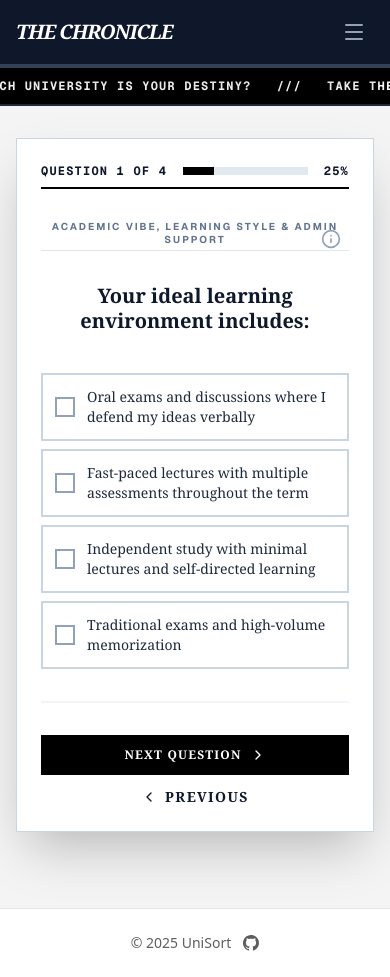
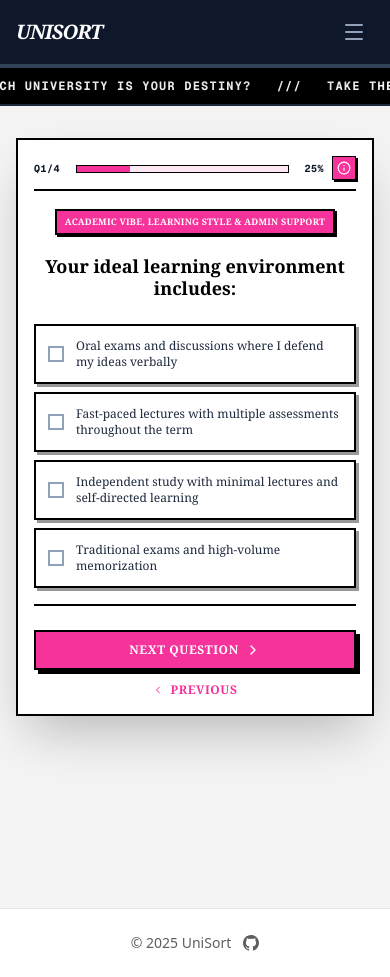
Before and after one commit to yanicells/UniSort, a Next.js app: page /quiz in a window 390 px wide. Both pictures are taken after a click on the button "SKIP". Built offline with nearby package versions, Linux system fonts and the light colour scheme.

Commit message:
edit responsiveness

```diff
--- a/components/freedom-wall/single-post-page.tsx
+++ b/components/freedom-wall/single-post-page.tsx
@@ -28,7 +28,7 @@ export default function SinglePostPage({
       <NewspaperMasthead />
       <div className="min-h-screen bg-[#f4f4f4] text-slate-900 font-serif pb-12">
         {/* Marquee */}
-        <div className="bg-pink-600 text-white py-2 overflow-hidden whitespace-nowrap border-b-2 border-pink-800">
+        <div className="bg-pink-500 text-white py-2 overflow-hidden whitespace-nowrap border-b-2 border-pink-700">
           <div className="animate-marquee inline-block font-mono text-xs md:text-sm font-bold tracking-widest">
             CONFESSIONS /// RANTS /// LOVE LETTERS /// LOST & FOUND ///
             SHOUTOUTS /// ANONYMOUS /// UNCENSORED
--- a/components/layout/NewspaperMasthead.tsx
+++ b/components/layout/NewspaperMasthead.tsx
@@ -71,7 +71,7 @@ export function NewspaperMasthead() {
             mobileOpen && "lg:opacity-100 opacity-0"
           )}
         >
-          THE CHRONICLE
+          UNISORT
         </Link>
 
         {/* Desktop Navigation */}
@@ -160,7 +160,7 @@ export function NewspaperMasthead() {
                 className="font-serif font-black italic tracking-tighter text-xl"
                 onClick={() => setMobileOpen(false)}
               >
-                THE CHRONICLE
+                UNISORT
               </Link>
               <button
                 aria-label="Close menu"
--- a/components/quiz/get-name.tsx
+++ b/components/quiz/get-name.tsx
@@ -13,24 +13,24 @@ export default function GetName({ onContinue }: GetNameProps) {
   return (
     <div className="w-full max-w-2xl mx-auto py-6 md:py-12 px-4">
       {/* Press Pass Design */}
-      <div className="relative bg-white border-2 md:border-4 border-neutral-800 shadow-[8px_8px_0px_0px_#262626] md:shadow-[16px_16px_0px_0px_#262626] overflow-hidden transform rotate-0 md:rotate-1 hover:rotate-0 transition-transform duration-300">
+      <div className="relative bg-pink-50 border-2 md:border-4 border-black shadow-[8px_8px_0px_0px_rgba(219,39,119,1)] md:shadow-[16px_16px_0px_0px_rgba(219,39,119,1)] overflow-hidden transform rotate-0 md:rotate-1 hover:rotate-0 transition-transform duration-300">
         {/* Lanyard Hole */}
-        <div className="absolute top-4 left-1/2 -translate-x-1/2 w-16 h-4 bg-slate-200 rounded-full border-2 border-neutral-800"></div>
+        <div className="absolute top-4 left-1/2 -translate-x-1/2 w-16 h-4 bg-pink-200 rounded-full border-2 border-black"></div>
 
         {/* Header */}
-        <div className="bg-neutral-800 text-white p-4 pt-10 md:p-6 md:pt-12 text-center border-b-2 md:border-b-4 border-neutral-800">
+        <div className="bg-pink-600 text-white p-4 pt-10 md:p-6 md:pt-12 text-center border-b-2 md:border-b-4 border-black">
           <h2 className="text-2xl md:text-4xl font-black uppercase tracking-tighter leading-none">
             Official Press Pass
           </h2>
-          <p className="font-mono text-xs mt-2 tracking-[0.3em] text-slate-400">
+          <p className="font-mono text-xs mt-2 tracking-[0.3em] text-pink-100">
             UNISORT CHRONICLE • ACCESS GRANTED
           </p>
         </div>
 
         <div className="p-4 md:p-8 lg:p-12 flex flex-col md:flex-row gap-4 md:gap-8 items-center">
           {/* Photo Placeholder */}
-          <div className="w-24 h-32 md:w-32 md:h-40 border-2 border-neutral-800 bg-slate-100 flex items-center justify-center flex-shrink-0 shadow-[4px_4px_0px_0px_rgba(0,0,0,0.2)]">
-            <User className="w-12 h-12 md:w-16 md:h-16 text-slate-300" />
+          <div className="w-24 h-32 md:w-32 md:h-40 border-2 border-black bg-pink-100 flex items-center justify-center flex-shrink-0 shadow-[4px_4px_0px_0px_rgba(0,0,0,0.2)]">
+            <User className="w-12 h-12 md:w-16 md:h-16 text-pink-300" />
           </div>
 
           {/* Form Fields */}
@@ -44,7 +44,7 @@ export default function GetName({ onContinue }: GetNameProps) {
                 value={name}
                 onChange={(e) => setName(e.target.value)}
                 placeholder="TYPE NAME HERE..."
-                className="w-full border-b-2 md:border-b-4 border-neutral-800 bg-transparent px-1 md:px-2 py-1 md:py-2 font-serif text-lg md:text-2xl lg:text-3xl font-bold focus:outline-none focus:border-blue-600 placeholder:text-slate-200 placeholder:font-sans uppercase"
+                className="w-full border-b-2 md:border-b-4 border-black bg-transparent px-1 md:px-2 py-1 md:py-2 font-serif text-lg md:text-2xl lg:text-3xl font-bold focus:outline-none focus:border-pink-600 placeholder:text-pink-200 placeholder:font-sans uppercase"
                 maxLength={20}
                 autoFocus
               />
@@ -57,7 +57,7 @@ export default function GetName({ onContinue }: GetNameProps) {
 
               <button
                 onClick={() => onContinue(name.trim() || "Anonymous")}
-                className="group flex items-center gap-1 md:gap-2 bg-neutral-800 text-white px-4 py-2 md:px-6 md:py-3 font-bold uppercase tracking-widest text-xs md:text-sm hover:bg-blue-600 transition-colors"
+                className="group flex items-center gap-1 md:gap-2 bg-pink-600 text-white px-4 py-2 md:px-6 md:py-3 font-bold uppercase tracking-widest text-xs md:text-sm hover:bg-pink-700 transition-colors border-2 border-black"
               >
                 {name.trim() ? "Enter" : "Skip"}
                 <ArrowRight className="w-4 h-4 group-hover:translate-x-1 transition-transform" />
@@ -67,7 +67,7 @@ export default function GetName({ onContinue }: GetNameProps) {
         </div>
 
         {/* Barcode Decoration */}
-        <div className="h-12 bg-slate-100 border-t-4 border-neutral-800 flex items-center justify-center overflow-hidden">
+        <div className="h-12 bg-pink-100 border-t-4 border-black flex items-center justify-center overflow-hidden">
           <div className="font-libre-barcode text-4xl opacity-50 tracking-widest select-none">
             ||| || ||| || |||| ||| || || |||||
           </div>
--- a/components/quiz/quiz-view.tsx
+++ b/components/quiz/quiz-view.tsx
@@ -129,19 +129,21 @@ export default function QuizView({
     [currentQuestionIndex]
   );
 
+
+
   return (
-    <div className="relative bg-white shadow-2xl border border-slate-300 p-6 md:p-8">
+    <div className="relative bg-white shadow-2xl border-2 md:border-4 border-black p-4 md:p-6 lg:p-8">
       {!quizCompleted ? (
-        <div className="space-y-8">
+        <div className="space-y-4 md:space-y-6">
           {/* Progress Header */}
-          <div className="flex items-center justify-between border-b-2 border-black pb-2">
-            <span className="font-mono text-xs font-bold uppercase tracking-widest">
-              Question {currentQuestionIndex + 1} of{" "}
-              {questions.questions.length}
+          <div className="pb-2 border-b-2 md:border-b-4 border-black">
+            <div className="flex items-center justify-between gap-2">
+              <span className="font-mono text-[10px] sm:text-xs font-bold uppercase tracking-wider sm:tracking-widest">
+                Q{currentQuestionIndex + 1}/{questions.questions.length}
               </span>
-            <div className="flex-1 mx-4 h-2 bg-slate-200">
+              <div className="flex-1 mx-2 sm:mx-4 h-2 md:h-3 bg-pink-100 border border-black md:border-2">
                 <div
-                className="h-full bg-black transition-all duration-300"
+                  className="h-full bg-pink-500 transition-all duration-300"
                   style={{
                     width: `${
                       ((currentQuestionIndex + 1) / questions.questions.length) *
@@ -150,48 +152,47 @@ export default function QuizView({
                   }}
                 ></div>
               </div>
-            <span className="font-mono text-xs font-bold uppercase tracking-widest">
+              <span className="font-mono text-[10px] sm:text-xs font-bold uppercase tracking-wider sm:tracking-widest">
                 {Math.round(
                   ((currentQuestionIndex + 1) / questions.questions.length) * 100
                 )}
                 %
               </span>
-          </div>
-
-          <div className="space-y-6 text-center relative">
-            <div className="absolute right-0 top-0">
+              {/* Info button inline - mobile */}
+              <div className="md:hidden">
                 <Dialog>
                   <DialogTrigger asChild>
                     <button
-                    className="text-slate-400 hover:text-black transition-colors p-2"
+                      className="transition-all p-1 bg-pink-500 text-white border border-black shadow-[2px_2px_0px_0px_rgba(0,0,0,1)] hover:shadow-[3px_3px_0px_0px_rgba(0,0,0,1)] hover:translate-x-[-1px] hover:translate-y-[-1px]"
                       aria-label="Show rationale"
                     >
-                    <Info className="w-5 h-5" />
+                      <Info className="w-3.5 h-3.5" />
                     </button>
                   </DialogTrigger>
-                <DialogContent className="font-serif border-2 border-black">
-                  <DialogHeader>
-                    <DialogTitle className="font-black uppercase tracking-tight">
-                      Why this matters
+                  <DialogContent className="max-w-[75vw] w-full border-2 border-black shadow-[4px_4px_0px_0px_rgba(0,0,0,1)] bg-pink-50 max-h-[80vh] overflow-y-auto">
+                    <DialogHeader className="space-y-2">
+                      <DialogTitle className="font-black uppercase tracking-tight text-sm sm:text-base border-b-2 border-black pb-2">
+                        Why This Matters
                       </DialogTitle>
-                    <DialogDescription className="pt-4 text-base leading-relaxed font-serif text-slate-800">
+                    </DialogHeader>
+                    <div className="space-y-3">
+                      <p className="leading-relaxed text-slate-700 text-[10px] sm:text-xs">
                         {currentQuestion.rationale}
-                    </DialogDescription>
-                  </DialogHeader>
-                  <div className="mt-6 space-y-3">
-                    <h4 className="text-xs font-bold font-sans uppercase tracking-widest border-b border-black pb-1">
-                      Current Alignment
+                      </p>
+                      <div className="pt-3 border-t-2 border-black">
+                        <h4 className="font-black uppercase text-[10px] sm:text-xs tracking-widest mb-2">
+                          Your Current Standing
                         </h4>
-                    <div className="space-y-2">
+                        <div className="space-y-1.5">
                           {chartData.map((item) => (
                             <div
                               key={item.label}
-                          className="flex items-center gap-3"
+                              className="flex items-center gap-2"
                             >
-                          <span className="w-10 text-xs font-bold font-mono">
+                              <span className="w-10 sm:w-12 font-black text-[10px] sm:text-xs">
                                 {item.label}
                               </span>
-                          <div className="flex-1 h-2 bg-slate-100 border border-slate-200 overflow-hidden">
+                              <div className="flex-1 h-2.5 sm:h-3 bg-pink-100 border border-black overflow-hidden">
                                 <div
                                   className={`h-full ${item.color} transition-all duration-500`}
                                   style={{
@@ -199,6 +200,64 @@ export default function QuizView({
                                   }}
                                 />
                               </div>
+                              <span className="w-8 sm:w-10 text-[10px] sm:text-xs font-bold text-right">
+                                {Math.round((item.value / maxScore) * 100)}%
+                              </span>
+                            </div>
+                          ))}
+                        </div>
+                      </div>
+                    </div>
+                  </DialogContent>
+                </Dialog>
+              </div>
+            </div>
+          </div>
+
+          <div className="space-y-3 md:space-y-5 text-center relative">
+            <div className="absolute right-0 top-0 hidden md:block">
+              <Dialog>
+                <DialogTrigger asChild>
+                  <button
+                    className="transition-all p-1 md:p-2 bg-pink-500 text-white border border-black shadow-[2px_2px_0px_0px_rgba(0,0,0,1)] hover:shadow-[3px_3px_0px_0px_rgba(0,0,0,1)] hover:translate-x-[-1px] hover:translate-y-[-1px]"
+                    aria-label="Show rationale"
+                  >
+                    <Info className="w-4 h-4 md:w-5 md:h-5" />
+                  </button>
+                </DialogTrigger>
+                <DialogContent className="max-w-2xl border-2 md:border-4 border-black shadow-[4px_4px_0px_0px_rgba(0,0,0,1)] md:shadow-[8px_8px_0px_0px_rgba(0,0,0,1)] bg-pink-50 hidden md:block">
+                  <DialogHeader className="space-y-3">
+                    <DialogTitle className="font-black uppercase tracking-tight text-xl md:text-2xl lg:text-3xl border-b-2 md:border-b-4 border-black pb-2 md:pb-3">
+                      Why this matters
+                    </DialogTitle>
+                    <DialogDescription className="pt-1 md:pt-2 text-sm md:text-base lg:text-lg leading-relaxed font-serif text-slate-800">
+                      {currentQuestion.rationale}
+                    </DialogDescription>
+                  </DialogHeader>
+                  <div className="mt-4 md:mt-6 p-3 md:p-4 bg-white border-2 border-black">
+                    <h4 className="text-xs md:text-sm font-black uppercase tracking-wider md:tracking-widest mb-3 md:mb-4 bg-pink-600 text-white px-2 md:px-3 py-1 md:py-1.5 inline-block border border-black">
+                      Your Current Alignment
+                    </h4>
+                    <div className="space-y-2 md:space-y-3">
+                      {chartData.map((item) => (
+                        <div
+                          key={item.label}
+                          className="flex items-center gap-2 md:gap-3 bg-pink-50 p-2 border border-black"
+                        >
+                          <span className="w-10 md:w-14 text-xs md:text-sm font-black">
+                            {item.label}
+                          </span>
+                          <div className="flex-1 h-3 md:h-4 bg-pink-100 border border-black overflow-hidden">
+                            <div
+                              className={`h-full ${item.color} transition-all duration-500`}
+                              style={{
+                                width: `${(item.value / maxScore) * 100}%`,
+                              }}
+                            />
+                          </div>
+                          <span className="w-10 md:w-12 text-xs md:text-sm font-bold text-right">
+                            {Math.round((item.value / maxScore) * 100)}%
+                          </span>
                         </div>
                       ))}
                     </div>
@@ -207,11 +266,13 @@ export default function QuizView({
               </Dialog>
             </div>
 
-            <h1 className="text-[10px] md:text-xs font-bold font-sans uppercase tracking-[0.2em] text-slate-500 border-b border-slate-200 inline-block pb-1">
+            {/* Section Label */}
+            <div className="inline-block bg-pink-500 text-white px-2 py-1 md:px-4 md:py-1.5 text-[9px] sm:text-[10px] md:text-xs font-black uppercase tracking-wide md:tracking-widest border-2 border-black shadow-[2px_2px_0px_0px_rgba(0,0,0,1)] md:shadow-[3px_3px_0px_0px_rgba(0,0,0,1)]">
               {currentQuestion.section}
-            </h1>
+            </div>
 
-            <h2 className="text-xl sm:text-2xl md:text-3xl lg:text-4xl font-black font-serif leading-tight px-2 md:px-4 max-w-3xl mx-auto py-2 md:py-4">
+            {/* Question */}
+            <h2 className="text-lg sm:text-xl md:text-2xl lg:text-3xl font-serif text-black font-black leading-tight px-1 sm:px-2 md:px-4 max-w-3xl mx-auto py-2 md:py-3">
               {currentQuestion.question}
             </h2>
           </div>
@@ -222,24 +283,26 @@ export default function QuizView({
               return (
                 <button
                   key={choice.text}
-                  className={`w-full text-left p-3 md:p-4 border-2 transition-all duration-200 group flex items-center gap-3 md:gap-4 ${
+                  className={`w-full text-left p-3 md:p-4 border-2 md:border-3 border-black transition-all duration-200 group flex items-center gap-3 ${
                     isSelected
-                      ? "border-black bg-black text-white shadow-[4px_4px_0px_0px_rgba(0,0,0,0.2)]"
-                      : "border-slate-300 hover:border-black hover:bg-slate-50 text-slate-800"
+                      ? "bg-pink-400 text-white shadow-[5px_5px_0px_0px_rgba(251,113,133,0.6)] md:shadow-[7px_7px_0px_0px_rgba(251,113,133,0.6)] transform translate-x-[-2px] translate-y-[-2px] md:translate-x-[-3px] md:translate-y-[-3px]"
+                      : "bg-white hover:bg-pink-50 text-slate-800 shadow-[3px_3px_0px_0px_rgba(0,0,0,0.4)] md:shadow-[4px_4px_0px_0px_rgba(0,0,0,0.4)]"
                   }`}
                   onClick={() => setSelectedChoice(choice.text)}
                 >
                   <div
-                    className={`w-5 h-5 md:w-6 md:h-6 border-2 flex items-center justify-center flex-shrink-0 ${
+                    className={`w-4 h-4 md:w-5 md:h-5 border-2 flex items-center justify-center flex-shrink-0 ${
                       isSelected
                         ? "border-white bg-white"
-                        : "border-slate-400 group-hover:border-black"
+                        : "border-slate-400 group-hover:border-pink-600"
                     }`}
                   >
-                    {isSelected && <div className="w-3 h-3 bg-black"></div>}
+                    {isSelected && (
+                      <div className="w-2 h-2 md:w-2.5 md:h-2.5 bg-pink-400"></div>
+                    )}
                   </div>
                   <span
-                    className={`font-serif text-sm md:text-base lg:text-lg ${
+                    className={`font-serif text-xs sm:text-sm md:text-base ${
                       isSelected ? "font-bold" : ""
                     }`}
                   >
@@ -250,16 +313,16 @@ export default function QuizView({
             })}
           </div>
 
-          <div className="flex flex-col sm:flex-row justify-between items-stretch sm:items-center gap-3 sm:gap-0 pt-8 border-t-2 border-slate-100">
+          <div className="flex flex-col sm:flex-row justify-between items-stretch sm:items-center gap-3 sm:gap-0 pt-6 md:pt-8 border-t-2 md:border-t-4 border-black">
             <button
-              className="flex items-center justify-center gap-2 text-sm font-bold uppercase tracking-widest hover:underline order-2 sm:order-1"
+              className="flex items-center justify-center gap-1.5 text-xs sm:text-sm font-bold uppercase tracking-wider sm:tracking-widest hover:underline order-2 sm:order-1 text-pink-500"
               onClick={handleBack}
             >
-              <ChevronLeft className="w-4 h-4" /> Previous
+              <ChevronLeft className="w-3 h-3 sm:w-4 sm:h-4" /> Previous
             </button>
 
             <button
-              className="bg-black text-white px-6 sm:px-8 py-3 font-bold uppercase tracking-widest text-xs sm:text-sm hover:bg-slate-800 transition-colors flex items-center justify-center gap-2 order-1 sm:order-2"
+              className="bg-pink-500 text-white border-2 md:border-3 border-black px-5 sm:px-6 md:px-8 py-2.5 md:py-3 font-bold uppercase tracking-wider md:tracking-widest text-xs sm:text-sm transition-all flex items-center justify-center gap-1.5 order-1 sm:order-2 shadow-[4px_4px_0px_0px_rgba(0,0,0,1)] md:shadow-[6px_6px_0px_0px_rgba(0,0,0,1)] hover:shadow-[6px_6px_0px_0px_rgba(0,0,0,1)] md:hover:shadow-[8px_8px_0px_0px_rgba(0,0,0,1)] hover:translate-x-[-2px] hover:translate-y-[-2px]"
               onClick={handleNext}
             >
               {currentQuestionIndex === questions.questions.length - 1
@@ -270,8 +333,8 @@ export default function QuizView({
           </div>
 
           {selectionMessage && (
-            <p className="text-center text-sm font-bold text-red-600 bg-red-50 py-2 border border-red-200">
-              ⚠ {selectionMessage}
+            <p className="text-center text-xs md:text-sm font-bold text-pink-600 bg-pink-50 py-2 border-2 border-pink-600">
+              {selectionMessage}
             </p>
           )}
         </div>
--- a/components/quiz/results.tsx
+++ b/components/quiz/results.tsx
@@ -166,12 +166,12 @@ export default function Results({
 
           <div className="bg-yellow-50 border-2 border-black p-4 md:p-6 transform rotate-0 md:rotate-1 shadow-md">
             <h4 className="font-black uppercase text-sm md:text-base lg:text-lg mb-2 text-red-600">
-              Editor's Note
+              Editor&apos;s Note
             </h4>
             <p className="font-serif italic text-xs md:text-sm leading-relaxed">
-              "This result is based on a comprehensive analysis of your
+              &quot;This result is based on a comprehensive analysis of your
               personality traits, study habits, and social preferences. Welcome
-              to your new home."
+              to your new home.&quot;
             </p>
           </div>
         </div>
```
Lines whose indentation alone changed are shown as unchanged.
